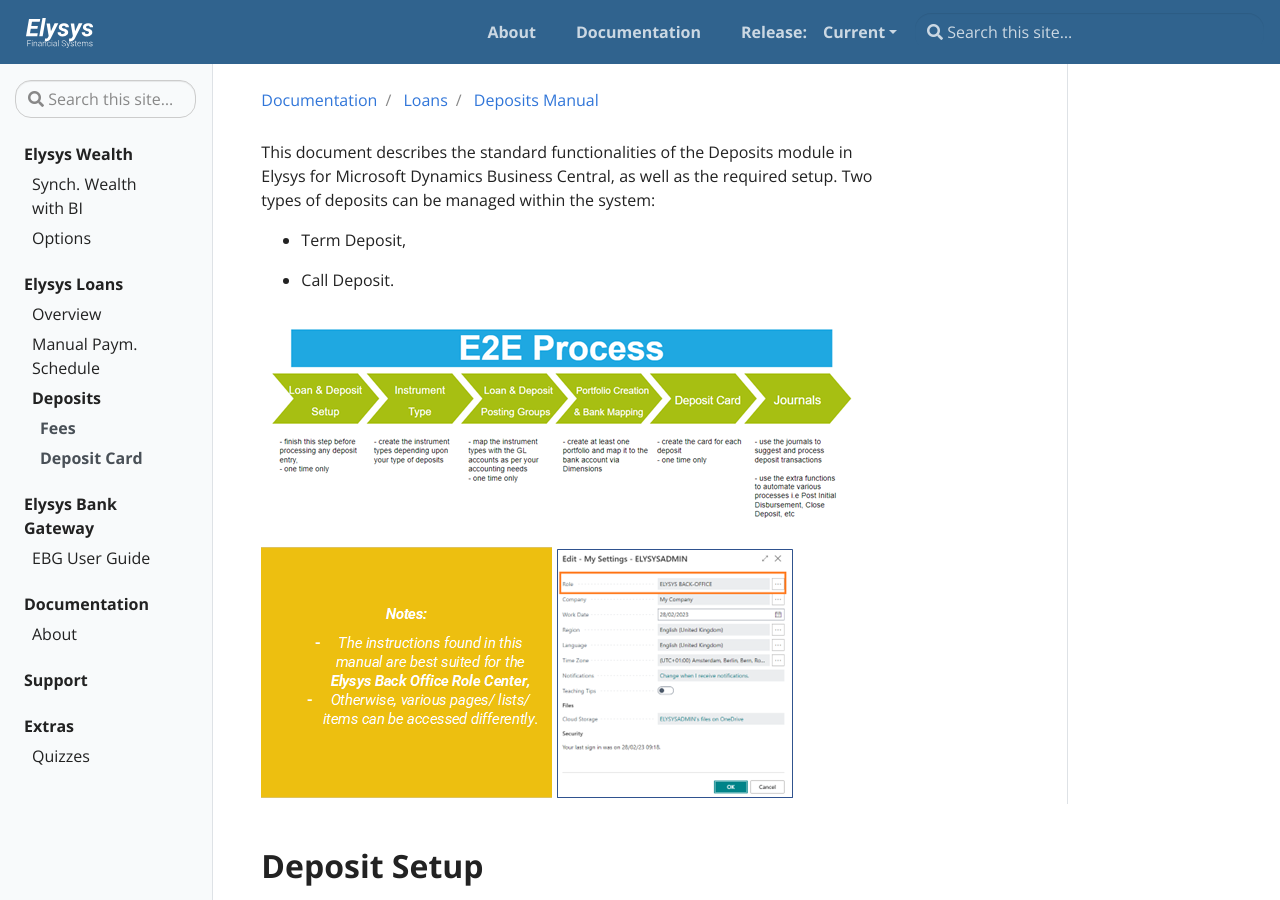
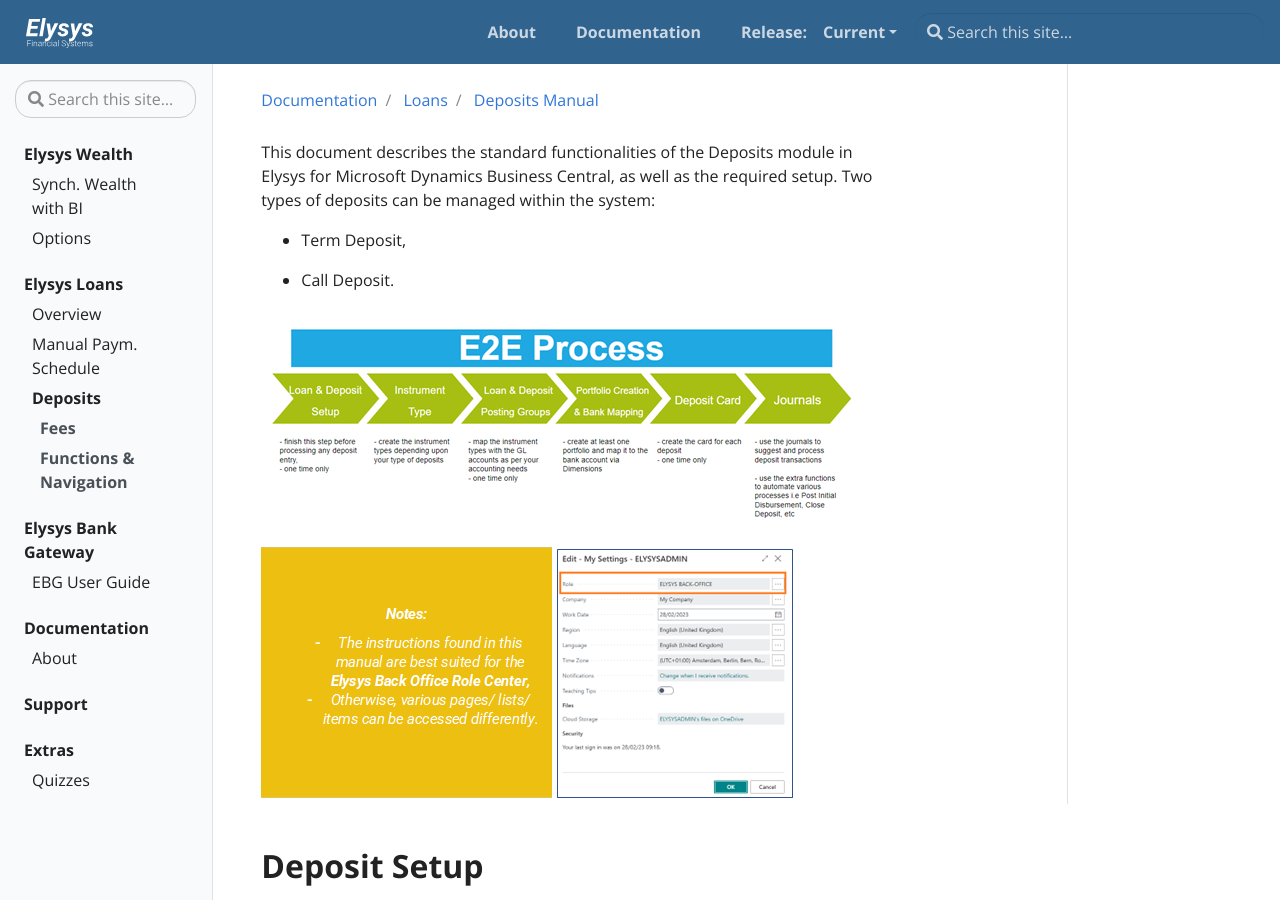
Before and after one commit to Elysys/Docs, a Jekyll site: the page built from _docs/loans/ElysysDepositsManual.md, in a window 1280 px wide and 900 px high. Built offline with Jekyll 4.4.1, drawn with Linux system fonts in a browser that asks for light colours.

Commit message:
US 356 testing deposit manual toc children v6

```diff
--- a/_data/toc.yml
+++ b/_data/toc.yml
@@ -20,8 +20,8 @@
       children:
         - title: "Fees"
           url: docs/loans/ElysysDepositsManual#fees
-        - title: "Deposit Card"
-          url: docs/loans/ElysysDepositsManual#functions-&-navigation
+        - title: "Functions & Navigation"
+          url: docs/loans/ElysysDepositsManual#functions-navigation
 - title: Elysys Bank Gateway
   url: "docs/ebg/EBG User Guide"
   links:
--- a/_docs/loans/ElysysDepositsManual.md
+++ b/_docs/loans/ElysysDepositsManual.md
@@ -389,7 +389,7 @@ functions to:
 -   Add Dimensions to several journal entries at once by selecting them
     (Button: DimensionsMultiple)
 
-[](#functions-&-navigation)
+[](#functions-navigation)
 ## **Functions & Navigation**
 
 ### **Renew with or without Capitalisation of Interest**
```
